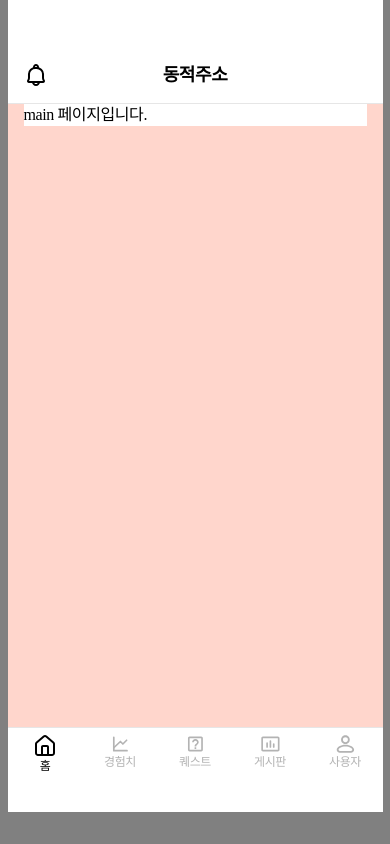
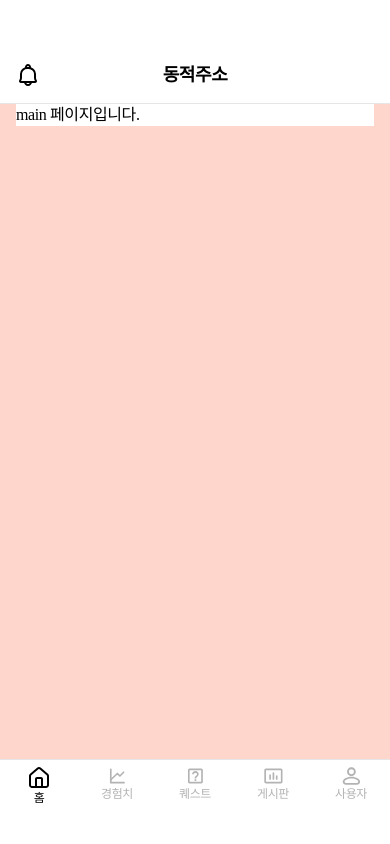
Before and after one commit to blaybus-playus/Frontend, a Next.js app: page / in a window 390 px wide. Built offline with nearby package versions, Linux system fonts and the light colour scheme.

Commit message:
setting: 모바일 레이아웃 정상화

```diff
--- a/components/common/BottomTab/BottomTab.tsx
+++ b/components/common/BottomTab/BottomTab.tsx
@@ -3,7 +3,7 @@ import BottomTabItem from './BottomTabItem'
 
 const BottomTab = () => {
   return (
-    <footer className='w-full h-[85px] absolute bottom-0 z-100 bg-white'>
+    <footer className='w-full h-[85px] fixed bottom-0 z-100 bg-white'>
       <div className='h-[53px] border-t'>
         <div className='my-[6px] flex'>
           <BottomTabItem content={"홈"} />
--- a/components/common/Header.tsx
+++ b/components/common/Header.tsx
@@ -4,7 +4,7 @@ import React from 'react'
 
 const Header = () => {
   return (
-    <header className="fixed top-0 w-[375px] h-[104px] bg-white z-1000 border-b">
+    <header className="fixed top-0 w-full h-[104px] bg-white z-1000 border-b">
       <div className="absolute bottom-0 w-full h-[56px] flex justify-center items-center">
         <Image
           src={bell}
--- a/styles/globals.css
+++ b/styles/globals.css
@@ -11,15 +11,11 @@
   }
 
   html {
-    background-color: gray;
+    /* background-color: gray; */
     overflow-x: hidden;
     font-family: 'Pretendard';
   }
 
   body {
-    background-color: white;
-    width: 375px;
-    height: 812px;
-    margin: auto;
   }
 }
```
